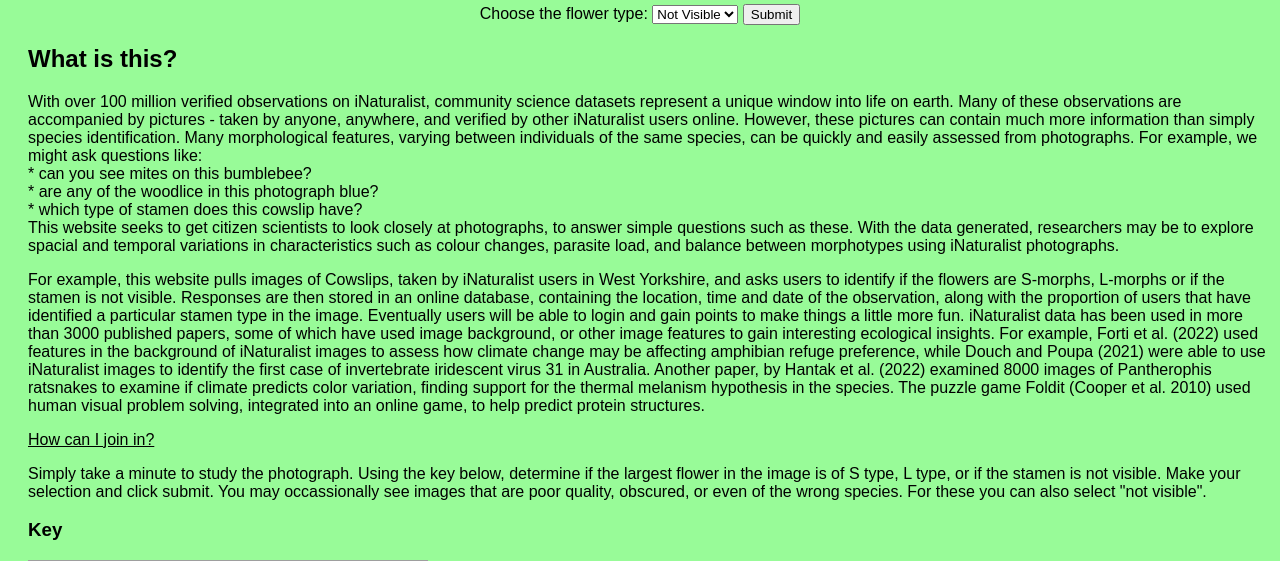
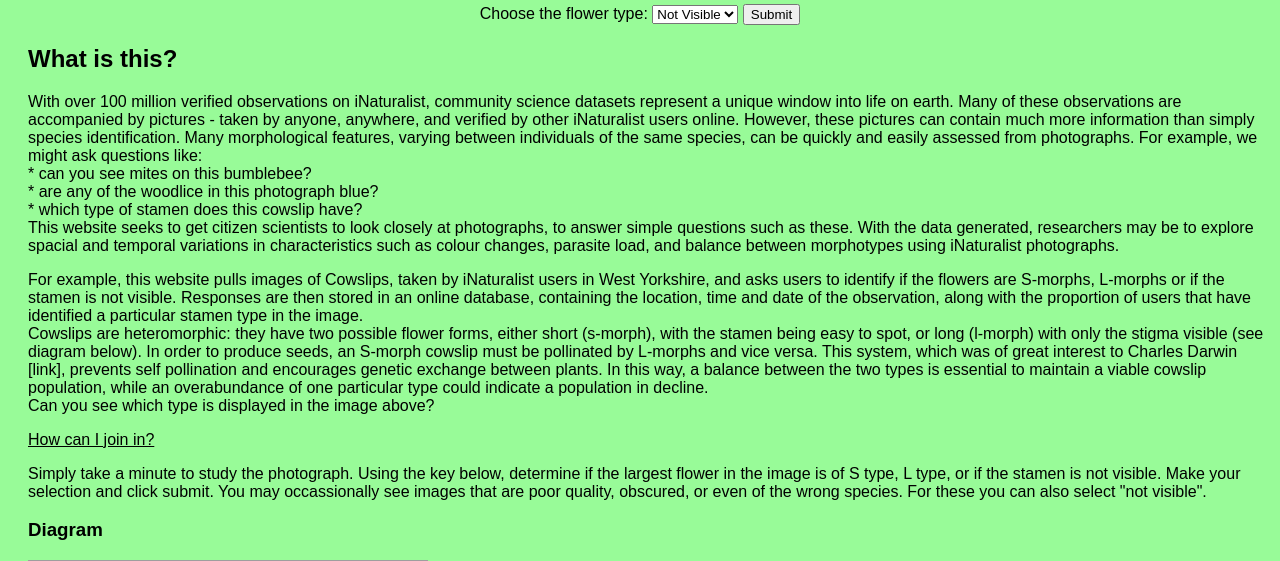
Before and after one commit to rocbecology/cowslips, a Flask app: page /image/1 in a window 1280 px wide. Shown: the part 380-941 px from the top of the page. Run offline with Flask 2, Linux system fonts and the light colour scheme; some libraries are stand-ins or nearby versions; grey boxes are pictures that could not be loaded.

Commit message:
Update cowslips.html

```diff
--- a/templates/cowslips.html
+++ b/templates/cowslips.html
@@ -51,14 +51,16 @@ With over 100 million verified observations on iNaturalist, community science da
 <br> * which type of stamen does this cowslip have?
 <br> This website seeks to get citizen scientists to look closely at photographs, to answer simple questions such as these. With the data generated, researchers may be to explore spacial and temporal variations in characteristics such as colour changes, parasite load, and balance between morphotypes using iNaturalist photographs.
 <p>
-For example, this website pulls images of Cowslips, taken by iNaturalist users in West Yorkshire, and asks users to identify if the flowers are S-morphs, L-morphs or if the stamen is not visible. Responses are then stored in an online database, containing the location, time and date of the observation, along with the proportion of users that have identified a particular stamen type in the image. Eventually users will be able to login and gain points to make things a little more fun.
-
-iNaturalist data has been used in more than 3000 published papers, some of which have used image background, or other image features to gain interesting ecological insights. For example, Forti et al. (2022) used features in the background of iNaturalist images to assess how climate change may be affecting amphibian refuge preference, while Douch and Poupa (2021) were able to use iNaturalist images to identify the first case of invertebrate iridescent virus 31 in Australia. Another paper, by Hantak et al. (2022) examined 8000 images of Pantherophis ratsnakes to examine if climate predicts color variation, finding support for the thermal melanism hypothesis in the species. The puzzle game Foldit (Cooper et al. 2010) used human visual problem solving, integrated into an online game, to help predict protein structures.
+For example, this website pulls images of Cowslips, taken by iNaturalist users in West Yorkshire, and asks users to identify if the flowers are S-morphs, L-morphs or if the stamen is not visible.
+  Responses are then stored in an online database, containing the location, time and date of the observation, along with the proportion of users that have identified a particular stamen type in the image.
+<br> Cowslips are heteromorphic: they have two possible flower forms, either short (s-morph), with the stamen being easy to spot, or long (l-morph) with only the stigma visible (see diagram below).
+  In order to produce seeds, an S-morph cowslip must be pollinated by L-morphs and vice versa. This system, which was of great interest to Charles Darwin [link], prevents self pollination and encourages genetic exchange between plants. In this way, a balance between the two types is essential to maintain a viable cowslip population, while an overabundance of one particular type could indicate a population in decline.
+  <br> Can you see which type is displayed in the image above?
 <p>
 <u>How can I join in?</u>
 <p>
 Simply take a minute to study the photograph. Using the key below, determine if the largest flower in the image is of S type, L type, or if the stamen is not visible. Make your selection and click submit. You may occassionally see images that are poor quality, obscured, or even of the wrong species. For these you can also select "not visible". </p>
-    <h3>Key</h3>
+    <h3>Diagram</h3>
     <img src="https://static.s123-cdn-static-d.com/uploads/7617194/normal_640c9aff6db54.jpg" alt="How to tell between types">
   </div>
 </body>
```
